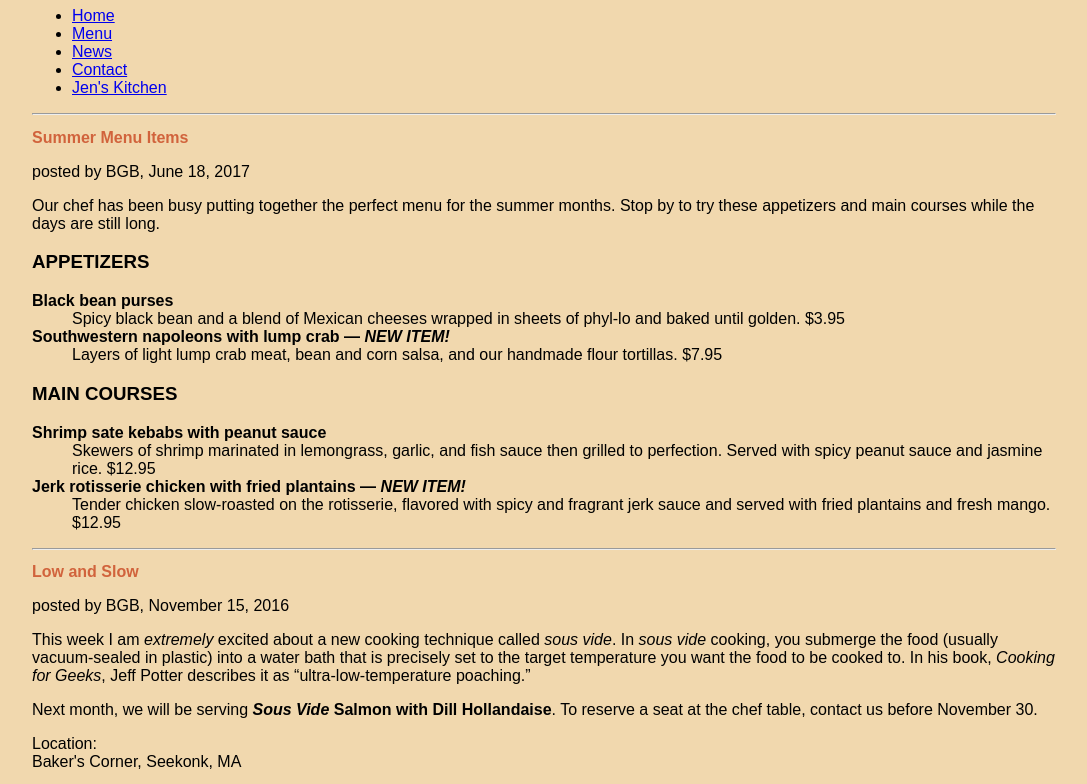
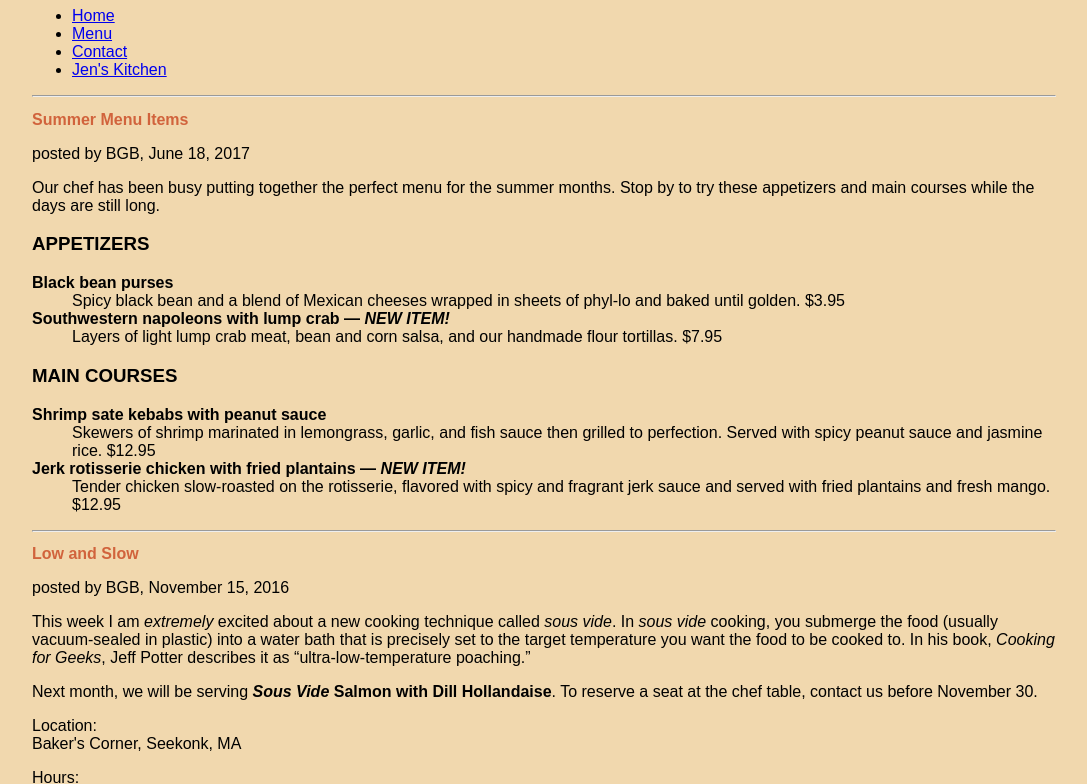
Before and after one commit to linhashnn/fid, a plain HTML site: page bistro/bgnews.html in a window 1280 px wide. Shown: the part 82-866 px from the top of the page, without its empty margins (96-1183 px from the left). Drawn offline with Linux system fonts and the light colour scheme.

Commit message:
Update bgnews.html

```diff
--- a/bistro/bgnews.html
+++ b/bistro/bgnews.html
@@ -33,7 +33,6 @@
   <ul>
     <li><a href="index.html">Home</a></li>
     <li><a href="menu.html">Menu</a></li>
-    <li><a href="bg_news.html">News</a></li>
     <li><a href="contact.html">Contact</a></li>
     <li><a href="jenskitchen/jenskitchen.html">Jen's Kitchen</a></li>
   </ul>
```
